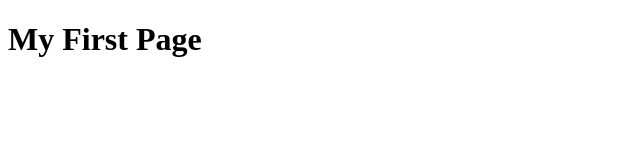
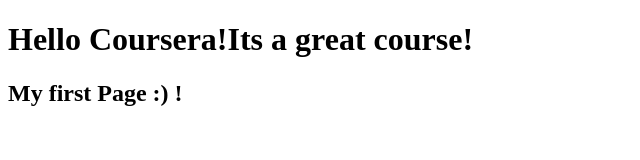
Before and after one commit to WilsonMalagon/coursera-test, a plain HTML site: page site/index.html in a window 1280 px wide. Shown: the whole page, without its empty margins (0-640 px from the left). Drawn offline with Linux system fonts and the light colour scheme.

Commit message:
small addition to our page content.

```diff
--- a/site/index.html
+++ b/site/index.html
@@ -4,6 +4,7 @@
 	<title>Hello Coursera</title>
 </head>
 <body>
-<h1>My First Page</h1>
+<h1>Hello Coursera!Its a great course!</h1>
+<h2>My first Page :) !</h2>
 </body>
 </html>
```
